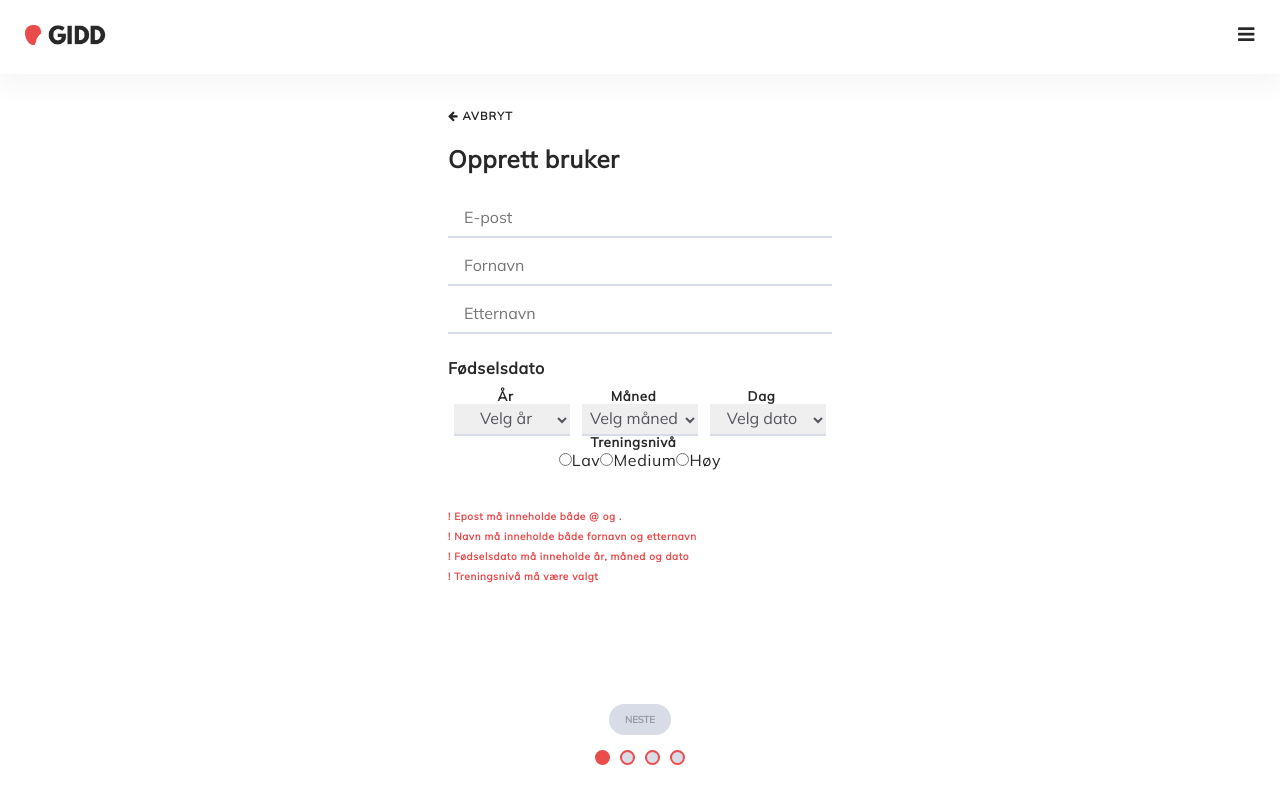
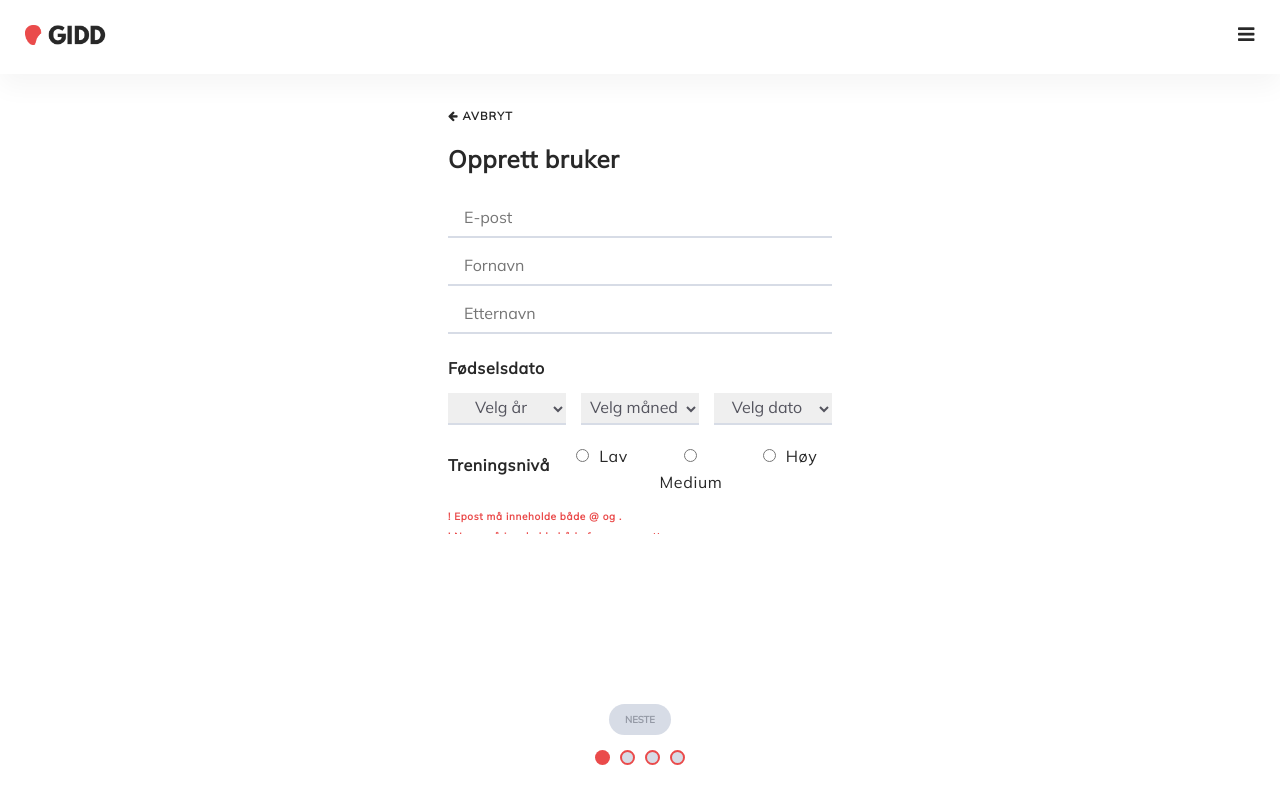
Before and after one commit to Idaht/GIDD, a Vue app in the folder frontend/: page /sign-up in a window 1280 px wide. Built offline with nearby package versions, Linux system fonts and the light colour scheme; the HTML template or start-up script is replaced by a standard one.

Commit message:
added css to fitness level

```diff
--- a/frontend/src/views/SignUp.vue
+++ b/frontend/src/views/SignUp.vue
@@ -31,7 +31,6 @@
           <h4>Fødselsdato</h4>
           <div id="sign-up-form-birthday">
             <div id="birthday-year" class="birthday-form">
-              <h5>År</h5>
               <select class="dropdown" v-model="selectedYear">
                 <option value="0" hidden disabled>Velg år</option>
                 <option
@@ -44,7 +43,6 @@
               </select>
             </div>
             <div id="birthday-month" class="birthday-form">
-              <h5>Måned</h5>
               <select name="month" v-model="selectedMonth">
                 <option value="0" selected disabled hidden>Velg måned</option>
                 <option
@@ -57,7 +55,6 @@
               </select>
             </div>
             <div id="birthday-day" class="birthday-form">
-              <h5>Dag</h5>
               <select name="day" v-model="selectedDay">
                 <option value="0" selected disabled hidden>Velg dato</option>
                 <option
@@ -72,16 +69,18 @@
           </div>
         </div>
         <!-- Maybe change name to since its not a birthday form -->
-        <div class="birthday-form">
-          <h5>Treningsnivå</h5>
+        <div class="fitness-form">
+          <h4>Treningsnivå</h4>
+          <div id="fitness-form-boxes">
           <label v-for="(trainingLevel, index) in trainingLevels" :key="index">
-            <input
+            <input id="fitness-form-input"
               type="radio"
               :value="trainingLevel.value"
               :checked="trainingLevel.value === selectedTrainingLevel"
               @change="changeTrainingLevel(trainingLevel.value)"
             />{{ trainingLevel.title }}
           </label>
+          </div>
         </div>
       </div>
       <div id="conditions-container">
@@ -589,12 +588,16 @@ h5 {
 
 #sign-up {
   margin: 35px;
+  top:0px;
+  height:90%;
+  overflow:scroll;
   text-align: left;
   color: $primary-color;
   margin-bottom: 130px;
   @media only screen and (min-width: 600px) {
     width: 30%;
     margin: auto;
+    margin-top: 0px;
   }
 }
 
@@ -631,7 +634,8 @@ h5 {
 #sign-up-form-birthday {
   display: grid;
   grid-template-columns: 1fr 1fr 1fr;
-  margin-top: 10px;
+  margin-top: 15px;
+  column-gap: 15px;
 }
 
 .birthday-form {
@@ -639,8 +643,26 @@ h5 {
   text-align: center;
 }
 
+.fitness-form {
+  margin-top:5px;
+  width: 100%;
+  display: grid;
+  grid-template-columns: 1fr 3fr;
+  align-items: center;
+}
+
+#fitness-form-boxes {
+  display: grid;
+  text-align: center;
+  grid-template-columns: 1fr 1fr 1fr;
+}
+
+#fitness-form-input {
+  margin:10px
+}
+
 select {
-  width: 90%;
+  width: 100%;
   height: 2rem;
   border-radius: 0;
   border-width: 0;
```
